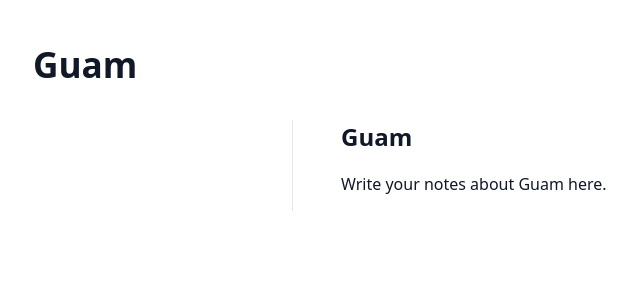
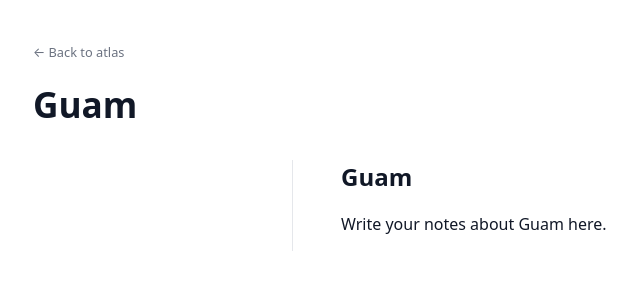
Before and after one commit to Joshua-kea/Travel, a Jekyll site: the page built from _countries/guam.md, in a window 1280 px wide. Shown: the top 300 px of the page, without its empty margins (57-697 px from the left). Built offline with Jekyll 4.4.1, drawn with Linux system fonts in a browser that asks for light colours.

Commit message:
country layout

```diff
--- a/_layouts/country.html
+++ b/_layouts/country.html
@@ -13,6 +13,10 @@
 
 
 <main class="country-page">
+
+    <a href="{{ '/atlas/' | relative_url }}" class="back-to-atlas">
+        ← Back to atlas
+    </a>
 
     <!-- HEADER -->
     <header class="country-header">
--- a/assets/css/country.css
+++ b/assets/css/country.css
@@ -194,3 +194,19 @@ body {
     border-radius: 4px;
     box-shadow: 0 0 0 1px rgba(0,0,0,0.08);
 }
+/* =========================
+   BACK TO ATLAS
+========================= */
+
+.back-to-atlas {
+    display: inline-block;
+    margin-bottom: 1.2rem;
+    font-size: 0.8rem;
+    color: #6b7280;
+    text-decoration: none;
+}
+
+.back-to-atlas:hover {
+    color: #111827;
+    text-decoration: underline;
+}
```
